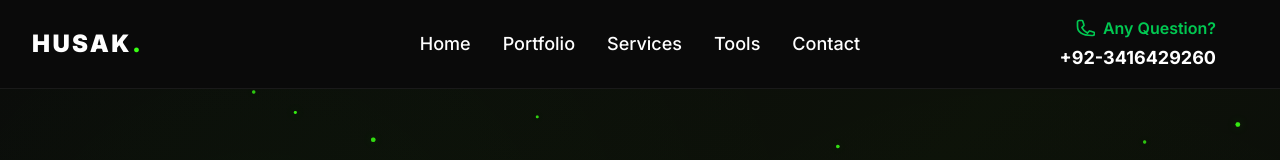
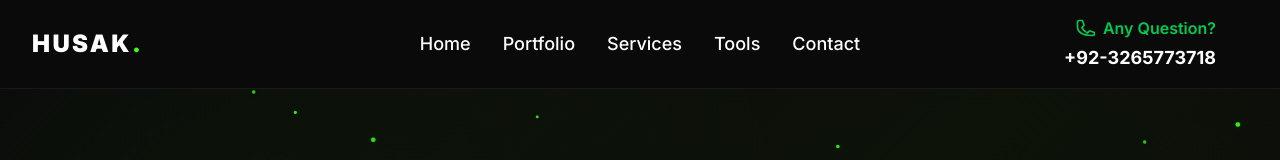
Before and after one commit to husak-soft/my_website, a Next.js app: page / in a window 1280 px wide. Shown: the top 160 px of the page. Built offline with nearby package versions, Linux system fonts and the light colour scheme.

Commit message:
chore: updated agency numer

```diff
--- a/src/app/page.tsx
+++ b/src/app/page.tsx
@@ -153,7 +153,7 @@ const Home = ({ className = "w-6 h-6" }: { className?: string }) => (
                 <span>Any Question?</span>
               </span>
               <span className="text-white font-bold text-lg mt-1">
-                +92-3416429260
+                +92-3265773718
               </span>
             </div>
 
@@ -539,7 +539,7 @@ const Home = ({ className = "w-6 h-6" }: { className?: string }) => (
   };
 
   const WhatsAppContact: React.FC = () => {
-    const phoneNumber = "+92-3416429260";
+    const phoneNumber = "+92-3265773718";
     const message = encodeURIComponent(
       "Hello! I'm interested in working with the architects.",
     );
@@ -592,7 +592,7 @@ const Home = ({ className = "w-6 h-6" }: { className?: string }) => (
                 <div className="flex items-center gap-2 sm:gap-3 w-full sm:w-auto justify-center sm:justify-start">
                   <Phone className="w-5 h-5 text-accent flex-shrink-0" />
                   <span className="text-[#A0A0A0] text-center sm:text-left">
-                    +92-3416429260
+                    +92-3265773718
                   </span>
                 </div>
               </div>
```
Also changed, not shown: public/images/husak.png (added).
